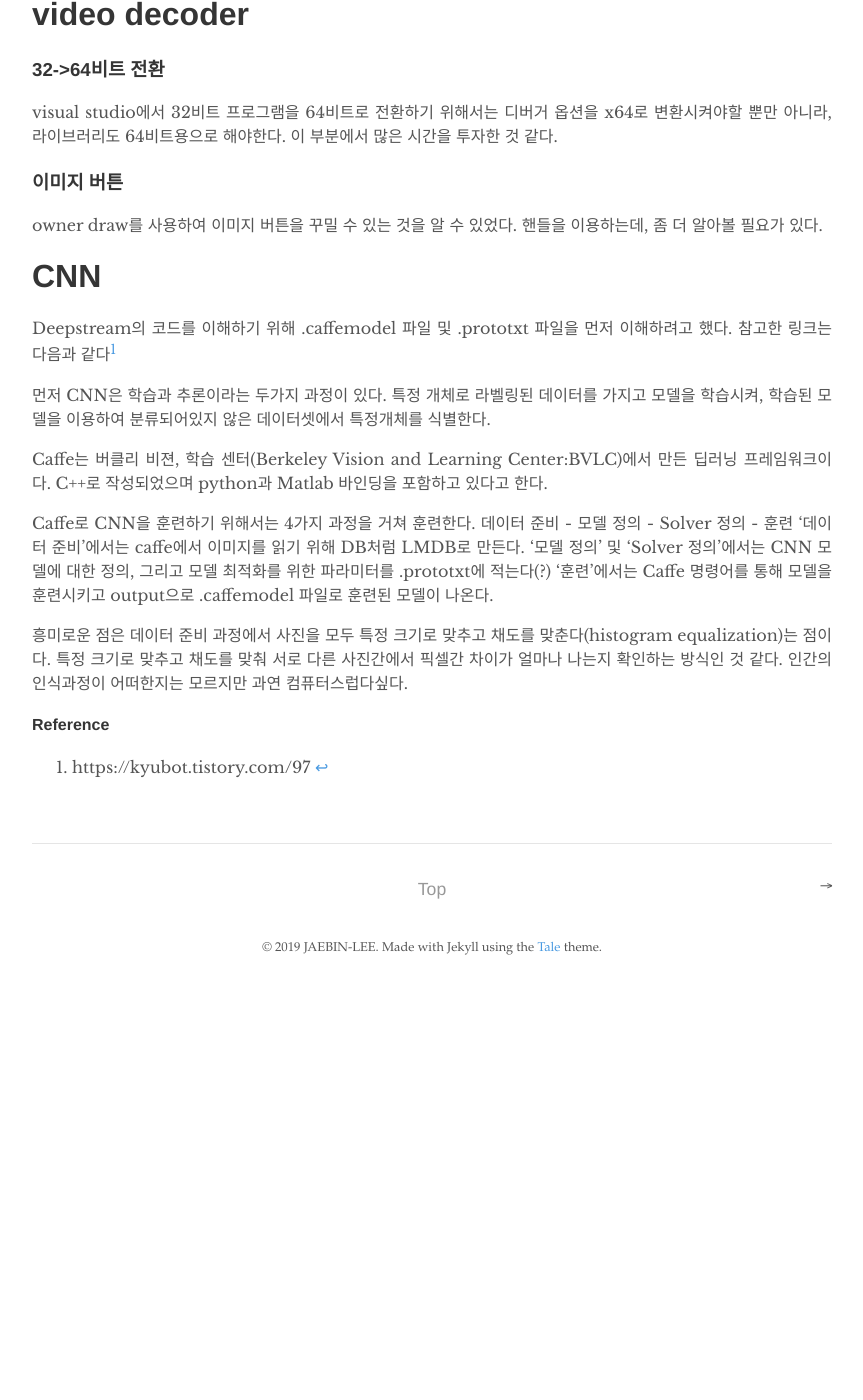
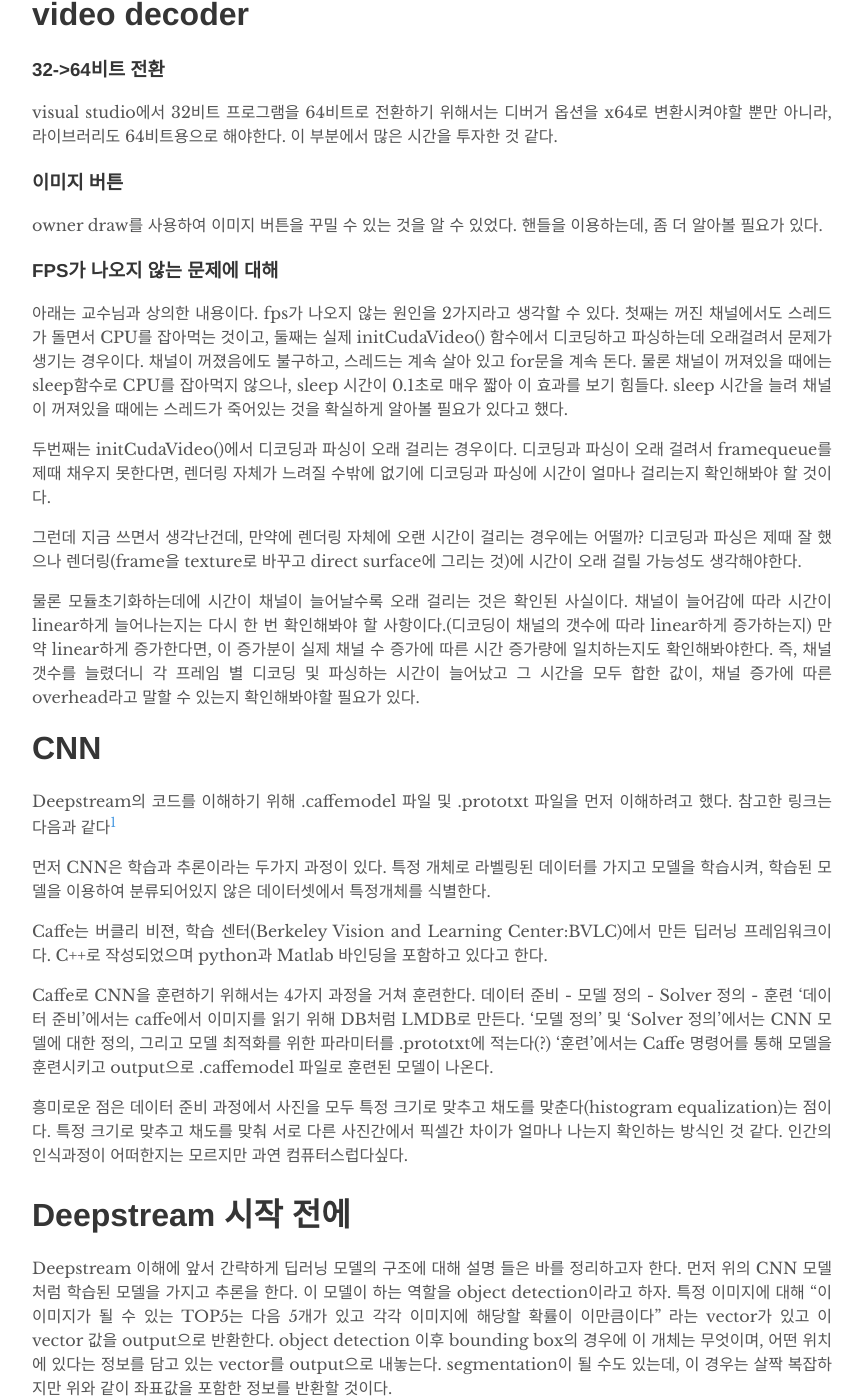
Before and after one commit to Withbini/MFCstudy, a Jekyll site: the page built from _posts/2019-08-13-post.md, in a window 1280 px wide and 1400 px high, scrolled down 431 px. Shown: the whole window, without its empty margins (208-1071 px from the left). Built offline with Jekyll 4.4.1, drawn with Linux system fonts in a browser that asks for light colours; our own code applies the rules of GitHub Pages for plain Markdown files; before the commit the page ends 1422 px from its top, so only the background shows below that; some of the changed text lies outside the part shown.

Commit message:
Update 2019-08-13-post.md

```diff
--- a/_posts/2019-08-13-post.md
+++ b/_posts/2019-08-13-post.md
@@ -12,6 +12,26 @@ visual studio에서 32비트 프로그램을 64비트로 전환하기 위해서
 ### 이미지 버튼
 owner draw를 사용하여 이미지 버튼을 꾸밀 수 있는 것을 알 수 있었다. 핸들을 이용하는데, 좀 더 알아볼 필요가 있다.
 
+### FPS가 나오지 않는 문제에 대해
+아래는 교수님과 상의한 내용이다.
+fps가 나오지 않는 원인을 2가지라고 생각할 수 있다.
+첫째는 꺼진 채널에서도 스레드가 돌면서 CPU를 잡아먹는 것이고, 둘째는 실제 initCudaVideo() 함수에서 디코딩하고 파싱하는데 오래걸려서
+문제가 생기는 경우이다.
+채널이 꺼졌음에도 불구하고, 스레드는 계속 살아 있고 for문을 계속 돈다.
+물론 채널이 꺼져있을 때에는 sleep함수로 CPU를 잡아먹지 않으나, sleep 시간이 0.1초로 매우 짧아 이 효과를 보기 힘들다.
+sleep 시간을 늘려 채널이 꺼져있을 때에는 스레드가 죽어있는 것을 확실하게 알아볼 필요가 있다고 했다.
+
+두번째는 initCudaVideo()에서 디코딩과 파싱이 오래 걸리는 경우이다. 디코딩과 파싱이 오래 걸려서 framequeue를 제때 채우지 못한다면,
+렌더링 자체가 느려질 수밖에 없기에 디코딩과 파싱에 시간이 얼마나 걸리는지 확인해봐야 할 것이다.
+
+그런데 지금 쓰면서 생각난건데, 만약에 렌더링 자체에 오랜 시간이 걸리는 경우에는 어떨까?
+디코딩과 파싱은 제때 잘 했으나 렌더링(frame을 texture로 바꾸고 direct surface에 그리는 것)에 시간이 오래 걸릴 가능성도 생각해야한다.
+
+물론 모듈초기화하는데에 시간이 채널이 늘어날수록 오래 걸리는 것은 확인된 사실이다.
+채널이 늘어감에 따라 시간이 linear하게 늘어나는지는 다시 한 번 확인해봐야 할 사항이다.(디코딩이 채널의 갯수에 따라 linear하게 증가하는지)
+만약 linear하게 증가한다면, 이 증가분이 실제 채널 수 증가에 따른 시간 증가량에 일치하는지도 확인해봐야한다.
+즉, 채널 갯수를 늘렸더니 각 프레임 별 디코딩 및 파싱하는 시간이 늘어났고 그 시간을 모두 합한 값이, 채널 증가에 따른 overhead라고 말할 수
+있는지 확인해봐야할 필요가 있다.
 
 CNN
 =================
@@ -35,9 +55,17 @@ Caffe로 CNN을 훈련하기 위해서는 4가지 과정을 거쳐 훈련한다.
 특정 크기로 맞추고 채도를 맞춰 서로 다른 사진간에서 픽셀간 차이가 얼마나 나는지 확인하는 방식인 것 같다.
 인간의 인식과정이 어떠한지는 모르지만 과연 컴퓨터스럽다싶다.
 
+Deepstream 시작 전에
+====================
+Deepstream 이해에 앞서 간략하게 딥러닝 모델의 구조에 대해 설명 들은 바를 정리하고자 한다.
+먼저 위의 CNN 모델처럼 학습된 모델을 가지고 추론을 한다. 이 모델이 하는 역할을 object detection이라고 하자.
+특정 이미지에 대해 "이 이미지가 될 수 있는 TOP5는 다음 5개가 있고 각각 이미지에 해당할 확률이 이만큼이다"
+라는 vector가 있고 이 vector 값을 output으로 반환한다.
+object detection 이후 bounding box의 경우에 이 개체는 무엇이며, 어떤 위치에 있다는 정보를 담고 있는 vector를 output으로 내놓는다.
+segmentation이 될 수도 있는데, 이 경우는 살짝 복잡하지만 위와 같이 좌표값을 포함한 정보를 반환할 것이다.
 
-
-
+즉, 내가 원하는 엔진을 쓰려고 해도 인풋과 아웃풋이 같지 않으면 그 모델은 쓸 수 없다는 것이 핵심이었다.
+gdb를 통해서 코드 분석이 더 필요할 것 같다.
 
 #### Reference
 [^1]:https://kyubot.tistory.com/97
```
